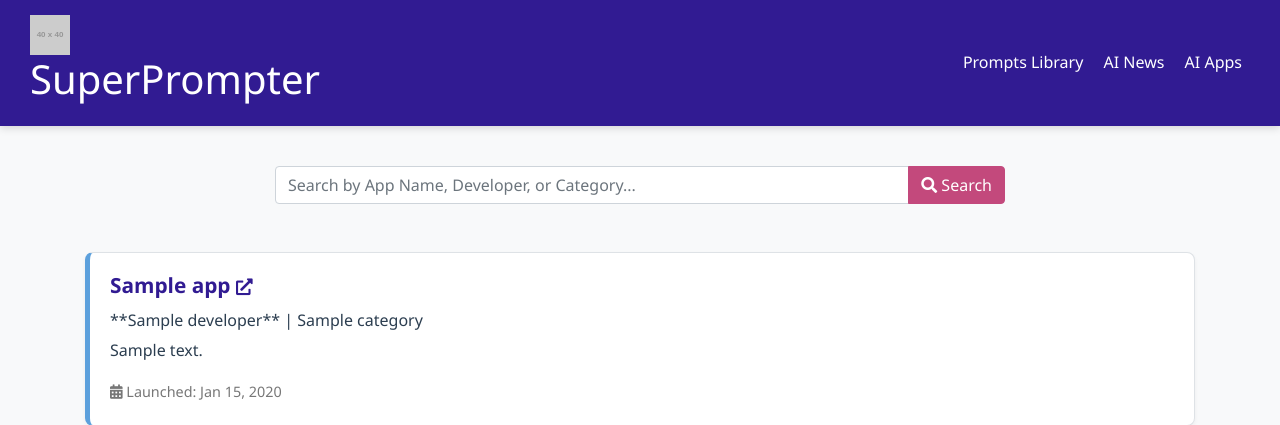
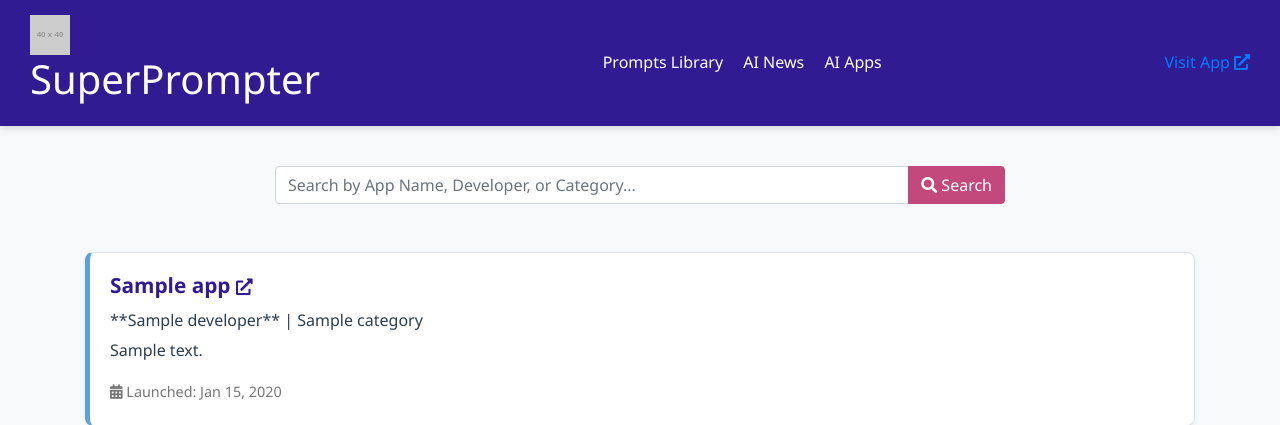
Before and after one commit to simpdatasush/prompts_testing, a Flask app: template templates/all_ai_apps.html in a window 1280 px wide. Shown: the top 425 px of the page. Run offline with Flask 3, Linux system fonts and the light colour scheme; the template is opened without the code that fills it: most values are stand-ins (such as "Sample title", 1, 10 or a date in 2020); grey boxes labelled with a size stand in for pictures from a placeholder-image service; some libraries are stand-ins or nearby versions.

Commit message:
Update all_ai_apps.html

```diff
--- a/templates/all_ai_apps.html
+++ b/templates/all_ai_apps.html
@@ -82,6 +82,7 @@ margin-right: 15px;
 <a href="{{ url_for('all_prompts') }}" class="text-white mx-2">Prompts Library</a>
 <a href="{{ url_for('all_news') }}" class="text-white mx-2">AI News</a>
 <a href="{{ url_for('all_ai_apps') }}" class="text-white mx-2">AI Apps</a> </nav>
+<a href="{{ url_for('view_ai_app', app_id=app.id) }}" target="_blank" class="card-link">Visit App <i class="fas fa-external-link-alt"></i></a>
 </header>
 
 <div class="container">
```
